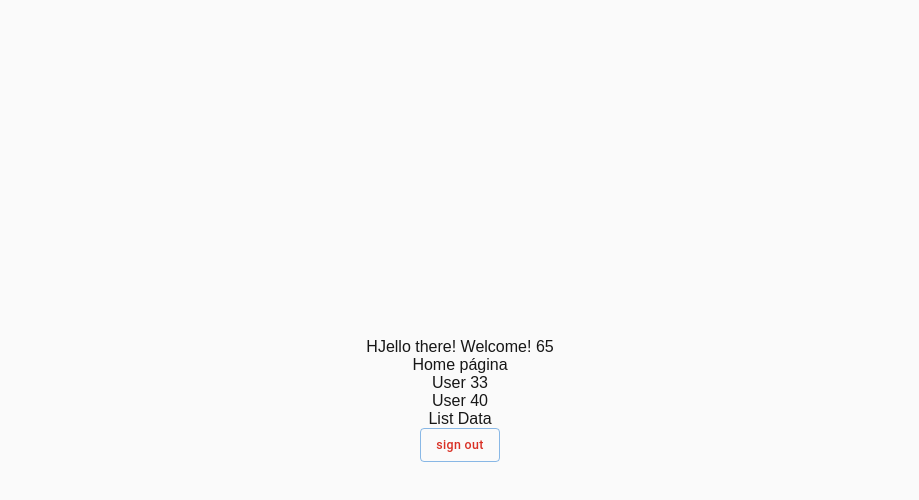
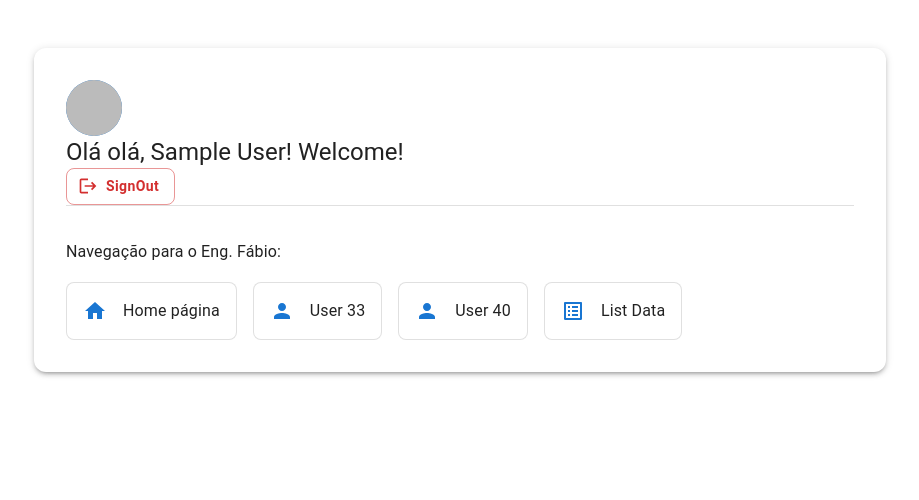
Before and after one commit to jpinela/amplifytest01, a Next.js app: page /info in a window 1280 px wide. Shown: the top 500 px of the page, without its empty margins (180-1099 px from the left). Built offline with nearby package versions, Linux system fonts and the light colour scheme; no server answers; sample sign-in values are in the browser's storage.

Commit message:
update para o fábio ;)

```diff
--- a/src/app/info/InfoPage.js
+++ b/src/app/info/InfoPage.js
@@ -4,13 +4,36 @@ import Link from "next/link";
 import styles from "./../page.module.css";
 import React, { useState, useEffect } from "react";
 
-import { Button } from "@mui/material";
+import {
+  Container,
+  Paper,
+  Box,
+  Typography,
+  Button,
+  Avatar,
+  Grid,
+  Divider,
+} from "@mui/material";
+import HomeIcon from "@mui/icons-material/Home";
+import PersonIcon from "@mui/icons-material/Person";
+import ListAltIcon from "@mui/icons-material/ListAlt";
+import LogoutIcon from "@mui/icons-material/Logout";
 
 import { redirect } from "next/navigation";
 import { signOut } from "next-auth/react";
 
 export default function Info({session}) {
   const [examCatalog, setExamCatalog] = useState();
+
+  const userName = session?.user?.name || "User";
+  const userInitial = userName.charAt(0).toUpperCase();
+
+  const navLinks = [
+    { label: "Home página", href: "/", icon: <HomeIcon color="primary" /> },
+    { label: "User 33", href: "/user/uj33", icon: <PersonIcon color="primary" /> },
+    { label: "User 40", href: "/user/qu40", icon: <PersonIcon color="primary" /> },
+    { label: "List Data", href: "/list", icon: <ListAltIcon color="primary" /> },
+  ];
 
   // If unauthenticated, trigger sign-in directly through NextAuth's signIn endpoint
   if (!session) {
@@ -36,31 +59,83 @@ export default function Info({session}) {
     loadExams();
   }, []);
 
-  return (
-    <div className={styles.page}>
-        <p>
-            HJello there! Welcome! {examCatalog}
-        </p>
-          <div>
-            <Link href="/">Home página</Link>
-        </div>
-        <div>
-            <Link href="/user/uj33">User 33</Link>
-        </div>
-        <div>
-            <Link href="/user/qu40">User 40</Link>
-        </div>
-        <div>
-            <Link href="/list">List Data</Link>
-        </div>
-        <div>
-            <Button
-              size="medium"
-              variant="outlined"
-              onClick={() => signOut({ callbackUrl: `/` })}
-              className={styles.logoutBtn}
-            >sign out</Button>
-        </div>
-    </div>
+return (
+    <Container maxWidth="md" sx={{ py: 6 }}>
+      <Paper
+        elevation={3}
+        sx={{
+          p: 4,
+          borderRadius: 3,
+          bgcolor: "background.paper",
+        }}
+      >
+        {/* Header / Welcome Section */}
+        <Box display="flex" alignItems="center" gap={2} mb={3}>
+          <Avatar
+            src={session?.user?.image}
+            alt={userName}
+            sx={{ width: 56, height: 56, bgcolor: "primary.main", fontSize: "1.5rem" }}
+          >
+            {userInitial}
+          </Avatar>
+
+          <Box flexGrow={1}>
+            <Typography variant="h5" component="h1" fontWeight={700}>
+              Olá olá, {userName}! Welcome!
+            </Typography>
+          </Box>
+
+          <Button
+            size="medium"
+            variant="outlined"
+            color="error"
+            startIcon={<LogoutIcon />}
+            onClick={() => signOut({ callbackUrl: "/" })}
+            sx={{ borderRadius: 2, textTransform: "none", fontWeight: 600 }}
+          >
+            SignOut
+          </Button>
+        </Box>
+
+        <Divider sx={{ mb: 4 }} />
+
+        {/* Navigation Quick Links Grid */}
+        <Typography variant="subtitle1" fontWeight={600} gutterBottom sx={{ mb: 2 }}>
+          Navegação para o Eng. Fábio:
+        </Typography>
+
+        <Grid container spacing={2}>
+          {navLinks.map((link, index) => (
+            <Grid item xs={12} sm={6} key={index}>
+              <Paper
+                component={Link}
+                href={link.href}
+                variant="outlined"
+                sx={{
+                  p: 2,
+                  display: "flex",
+                  alignItems: "center",
+                  gap: 2,
+                  textDecoration: "none",
+                  color: "text.primary",
+                  borderRadius: 2,
+                  transition: "all 0.2s ease-in-out",
+                  "&:hover": {
+                    borderColor: "primary.main",
+                    boxShadow: 2,
+                    transform: "translateY(-2px)",
+                  },
+                }}
+              >
+                {link.icon}
+                <Typography variant="body1" fontWeight={500}>
+                  {link.label}
+                </Typography>
+              </Paper>
+            </Grid>
+          ))}
+        </Grid>
+      </Paper>
+    </Container>
   );
 }
```
Also changed, not shown: src/app/list/ListData.js (+28 -1 lines).
